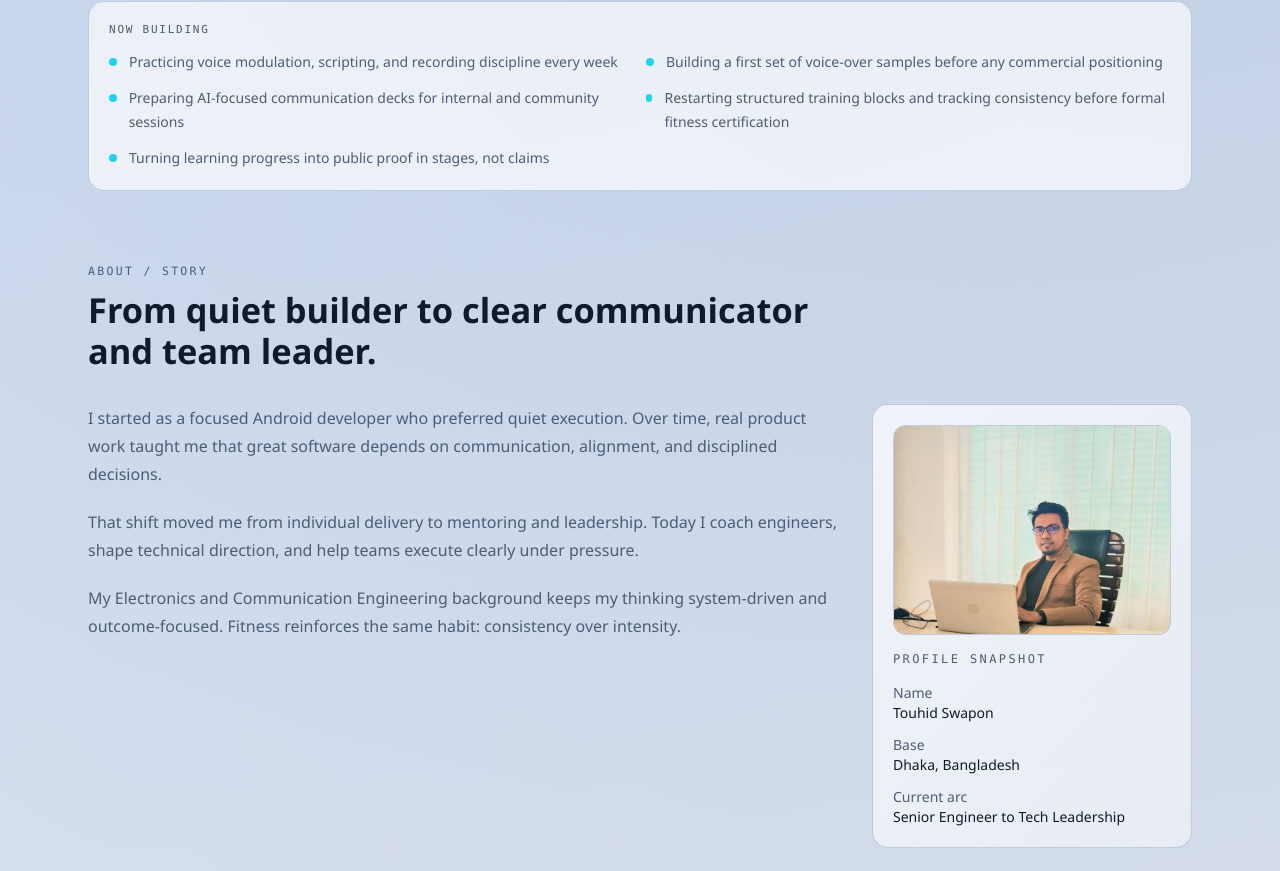
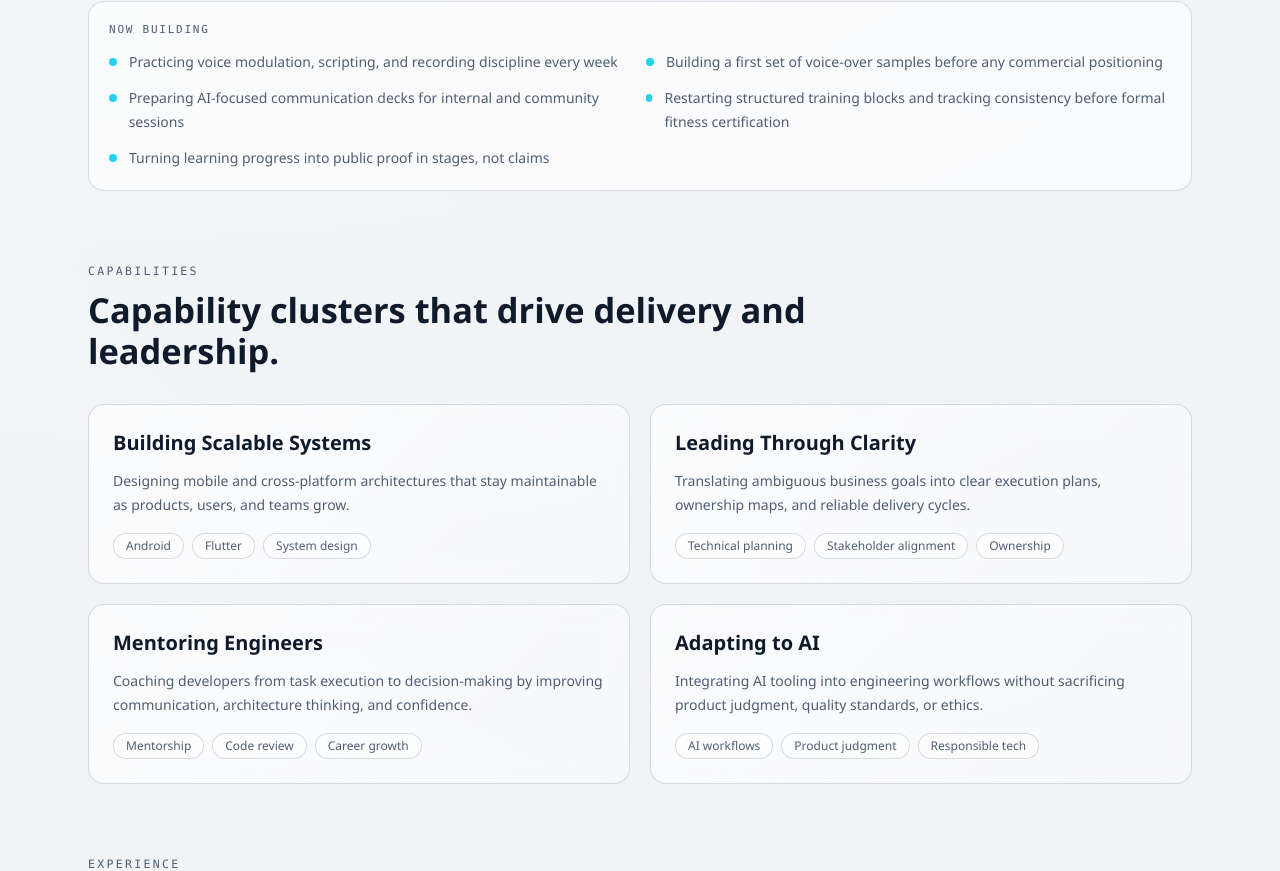
Before and after one commit to TouhidSwapon/portfoliobycodex, a Next.js app: page / in a window 1280 px wide. Shown: the part 1654-2525 px from the top of the page. Built offline with nearby package versions, Linux system fonts and the light colour scheme.

Commit message:
feat: switch to light-gray background, remove about section, add consultant lane

```diff
--- a/app/globals.css
+++ b/app/globals.css
@@ -3,11 +3,11 @@
 @tailwind utilities;
 
 :root {
-  --bg: #e9eef7;
+  --bg: #eceff3;
   --text: #0f1a2b;
-  --muted: #4c5d75;
+  --muted: #4f5e74;
   --surface: rgba(255, 255, 255, 0.84);
-  --edge: rgba(74, 99, 140, 0.26);
+  --edge: rgba(92, 109, 135, 0.24);
 }
 
 .dark {
@@ -30,9 +30,9 @@ body {
   margin: 0;
   color: var(--text);
   background:
-    radial-gradient(circle at 8% -8%, rgba(56, 132, 255, 0.25), transparent 36%),
-    radial-gradient(circle at 92% 10%, rgba(20, 35, 69, 0.12), transparent 34%),
-    radial-gradient(circle at 52% 102%, rgba(99, 102, 241, 0.16), transparent 32%),
+    radial-gradient(circle at 12% 0%, rgba(255, 255, 255, 0.7), transparent 36%),
+    radial-gradient(circle at 88% 12%, rgba(212, 218, 228, 0.35), transparent 34%),
+    linear-gradient(180deg, rgba(245, 247, 250, 0.92), rgba(236, 239, 243, 0.94)),
     var(--bg);
   font-family: "Sora", "Avenir Next", "Segoe UI", sans-serif;
   line-height: 1.5;
--- a/app/page.tsx
+++ b/app/page.tsx
@@ -1,4 +1,3 @@
-import { AboutSection } from "@/components/about";
 import { AssistantOrb } from "@/components/assistant-orb";
 import { CapabilitiesSection } from "@/components/capabilities";
 import { ContactSection } from "@/components/contact";
@@ -18,7 +17,6 @@ export default function HomePage() {
       <SiteNav />
       <Hero />
       <IdentitySegmentsSection />
-      <AboutSection />
       <CapabilitiesSection />
       <ExperienceSection />
       <LegacyHighlightsSection />
--- a/components/about.tsx
+++ /dev/null
@@ -1,54 +0,0 @@
-import { aboutStory, profile } from "@/data/profile";
-import Image from "next/image";
-import { Reveal } from "./reveal";
-
-export function AboutSection() {
-  return (
-    <section id="about" className="section-wrap">
-      <Reveal>
-        <p className="section-kicker">About / Story</p>
-        <h2 className="section-title">From quiet builder to clear communicator and team leader.</h2>
-      </Reveal>
-
-      <div className="mt-8 grid gap-8 md:grid-cols-[1fr_320px]">
-        <Reveal className="space-y-5 text-[color:var(--muted)]" delay={0.05}>
-          {aboutStory.map((paragraph) => (
-            <p key={paragraph} className="leading-7">
-              {paragraph}
-            </p>
-          ))}
-        </Reveal>
-
-        <Reveal className="glass-card rounded-2xl p-5" delay={0.1}>
-          <div className="relative mb-4 overflow-hidden rounded-xl border border-[color:var(--edge)]">
-            <Image
-              src="/images/highlights/profile/desk-profile.jpg"
-              alt="Touhid Swapon profile photo"
-              width={520}
-              height={420}
-              sizes="(min-width: 768px) 320px, 100vw"
-              quality={72}
-              className="h-52 w-full object-cover"
-              style={{ objectPosition: "50% 18%" }}
-            />
-          </div>
-          <p className="font-mono text-xs uppercase tracking-[0.2em] text-[color:var(--muted)]">Profile Snapshot</p>
-          <div className="mt-4 space-y-3 text-sm">
-            <div>
-              <p className="text-[color:var(--muted)]">Name</p>
-              <p className="font-medium">{profile.name}</p>
-            </div>
-            <div>
-              <p className="text-[color:var(--muted)]">Base</p>
-              <p className="font-medium">{profile.location}</p>
-            </div>
-            <div>
-              <p className="text-[color:var(--muted)]">Current arc</p>
-              <p className="font-medium">Senior Engineer to Tech Leadership</p>
-            </div>
-          </div>
-        </Reveal>
-      </div>
-    </section>
-  );
-}
--- a/components/site-nav.tsx
+++ b/components/site-nav.tsx
@@ -2,7 +2,6 @@ import { ThemeToggle } from "./theme-toggle";
 
 const navItems = [
   { label: "Identity", href: "#identity" },
-  { label: "About", href: "#about" },
   { label: "Capabilities", href: "#capabilities" },
   { label: "Experience", href: "#experience" },
   { label: "Highlights", href: "#highlights" },
--- a/data/profile.ts
+++ b/data/profile.ts
@@ -20,12 +20,6 @@ export const profile = {
     youtube: "https://www.youtube.com/@touhidswapon"
   }
 };
-
-export const aboutStory = [
-  "I started as a focused Android developer who preferred quiet execution. Over time, real product work taught me that great software depends on communication, alignment, and disciplined decisions.",
-  "That shift moved me from individual delivery to mentoring and leadership. Today I coach engineers, shape technical direction, and help teams execute clearly under pressure.",
-  "My Electronics and Communication Engineering background keeps my thinking system-driven and outcome-focused. Fitness reinforces the same habit: consistency over intensity."
-];
 
 export const capabilities = [
   {
@@ -303,6 +297,16 @@ export const talentSegments = [
       "I am growing product-owner level AI thinking across discovery, prioritization, and roadmap decision making.",
     proofLabel: "Current practice plan",
     href: "#now"
+  },
+  {
+    lane: "Lead",
+    maturity: "in_progress",
+    title: "Consultant (Career & Product)",
+    status: "In Progress",
+    description:
+      "I provide focused career and product consultancy sessions, helping people and teams make clearer growth and product decisions.",
+    proofLabel: "Current practice plan",
+    href: "#now"
   }
 ];
 
```
